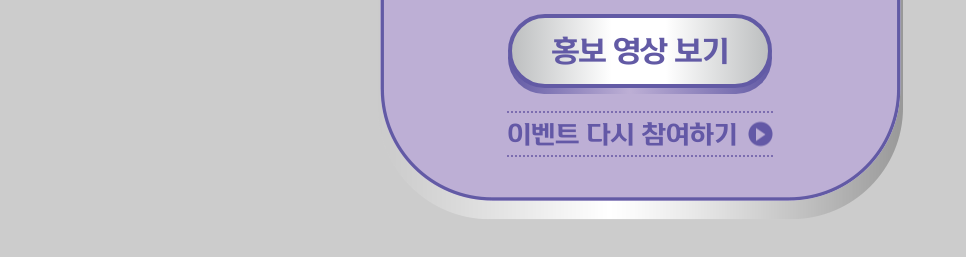
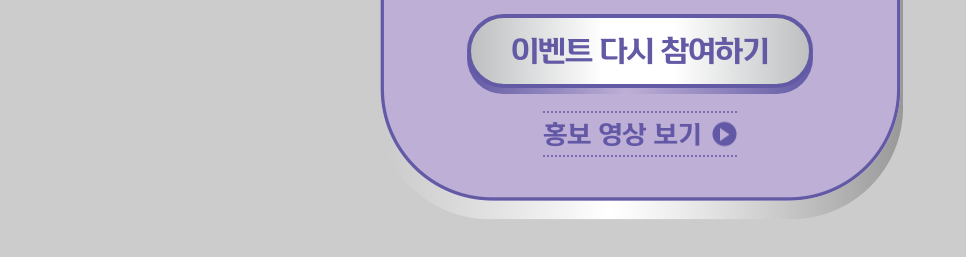
Before and after one commit to kik87827/shinhan_lifeon_ready, a plain HTML site: page event_lose_popup.html in a window 1280 px wide. Shown: the part 541-798 px from the top of the page, without its empty margins (0-966 px from the left). Drawn offline with Linux system fonts and the light colour scheme; a web font is replaced by a local one.

Commit message:
[수정]버튼 관련

```diff
--- a/event_lose_popup.html
+++ b/event_lose_popup.html
@@ -39,9 +39,9 @@
 								<div class="design_copy_text"><div class="design_copy_text_title">★ 알아두면 유용한 정보 ★</div>스마일ON은 고객이 직접 스마트창구 앱에서 스탬프 적립 현황 확인과 혜택 신청이 가능합니다</div>
 							</div>
 							<div class="btn_design_submit_w">
-								<a href="https://youtu.be/KREntzfrW58" target="_blank" class="btn_design_submit"><span class="btn_design_submit_text">홍보 영상 보기</span></a>
+								<a href="javascript:;" class="btn_design_submit"><span class="btn_design_submit_text">이벤트 다시 참여하기</span></a>
 								<div class="btn_add_submit_w">
-									<a href="#" class="btn_add_submit">이벤트 다시 참여하기</a>
+									<a href="https://youtu.be/KREntzfrW58" target="_blank" class="btn_add_submit">홍보 영상 보기</a>
 								</div>
 							</div>
 						</div>
```
Also changed, not shown: event.html (+2 -2 lines), event_win_popup.html (+2 -2 lines), event_win_popup_case02.html (+2 -2 lines).
